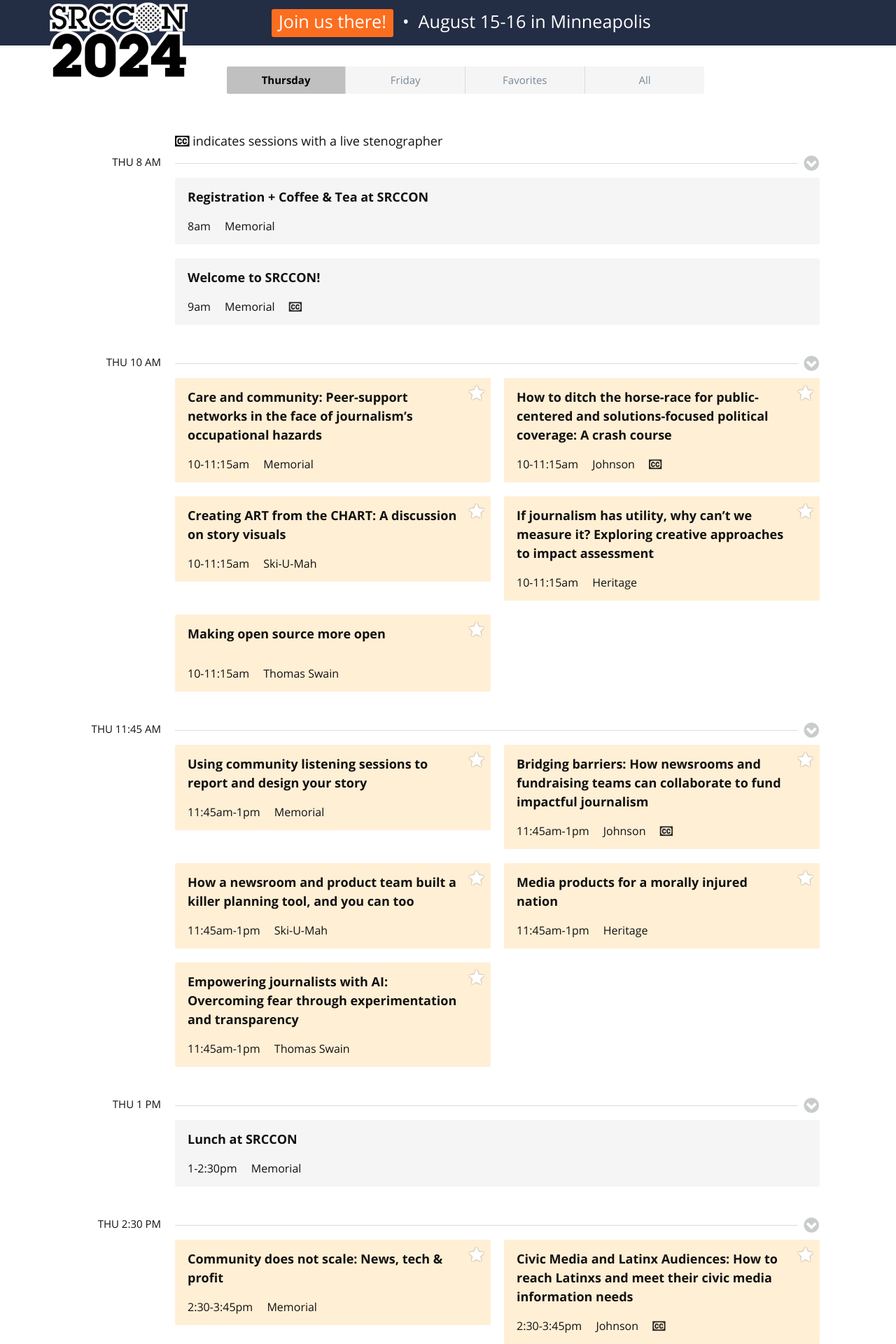
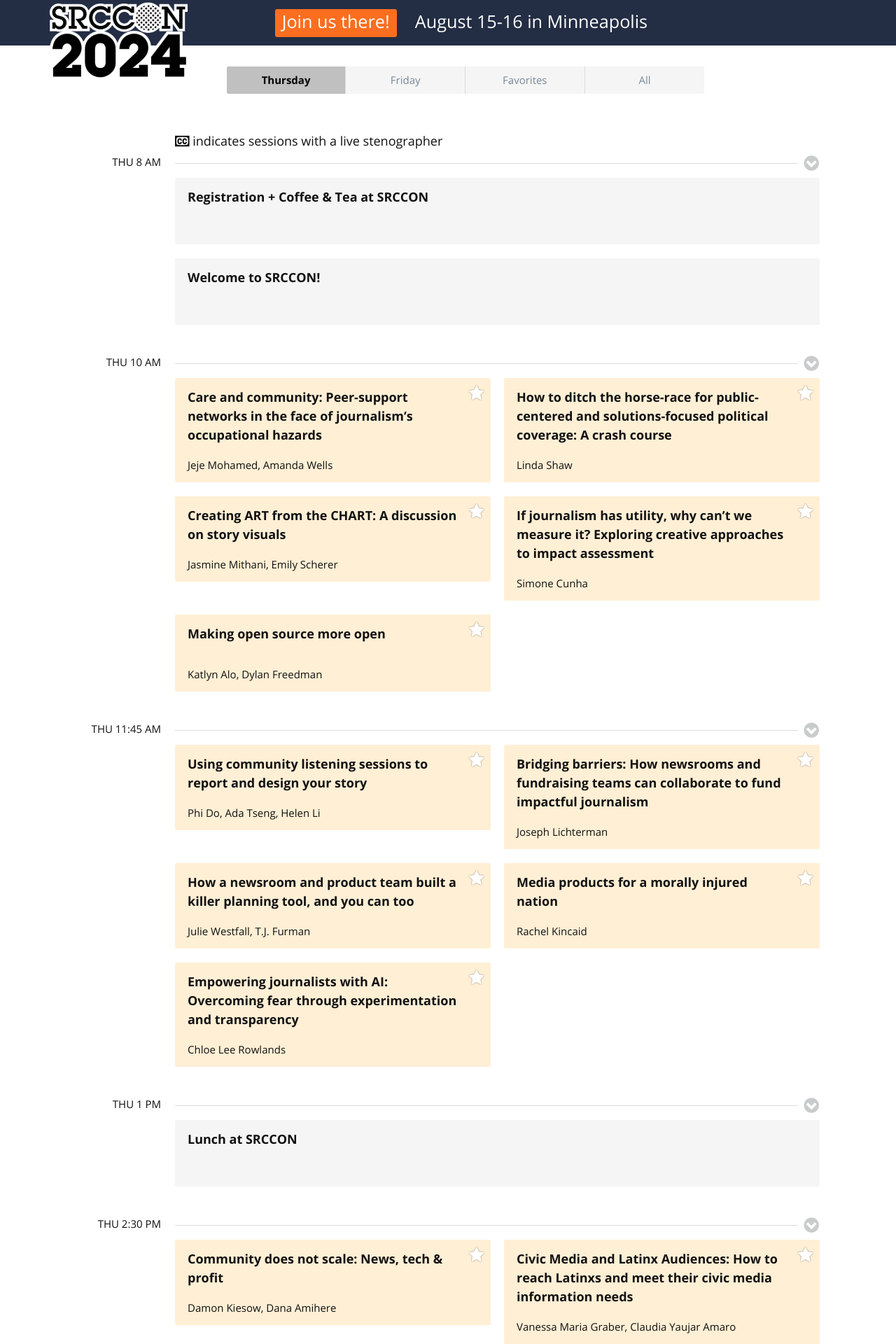
Before and after one commit to OpenNews/srccon-2024, a Jekyll site: the page schedule/index.html, which Jekyll copies as it is, in a window 1280 px wide. Shown: the top 1920 px of the page at 70% size. Built offline with Jekyll 4.4.1, drawn with Linux system fonts in a browser that asks for light colours; some of the changed text lies outside the part shown.

Commit message:
update schedule, show facilitator names on index until 1-2 weeks before event

```diff
--- a/_data/sessions.yml
+++ b/_data/sessions.yml
@@ -177,7 +177,7 @@
     "id": "self-hosted-maps",
     "title": "Self-hosted maps: An ecological approach",
     "facilitators": "Chris Amico",
-    "description": "Self-hosting interactive maps is now possible, even for small newsrooms, but it requires developers to understand how the stack fits together and what problem each piece solves. This approach starts from the premise that solutions aren't stable and will help participants approach an evolving landscape in a way that welcomes novelty."
+    "description": "Self-hosting interactive maps is now possible, even for small newsrooms, but it requires developers to understand how the stack fits together and what problem each piece solves. This approach starts from the premise that solutions aren't stable and will help participants approach an evolving landscape in a way that welcomes novelty.\n\nHere's what to bring into this session:\n\n* a laptop\n* a GitHub account\n* (and if you want!) a fun dataset to map\n\nI'll bring a Minnesota-related dataset that we can work with, too. We'll start with a working-but-incomplete map in a codespace and start tinkering: add a data layer, change the theme, remove layers, etc. Let's plan to pair up, work together, and knock out some quick wins!"
   },
   {
     "id": "srcconify-retreat",
--- a/schedule/css/schedule.css
+++ b/schedule/css/schedule.css
@@ -361,6 +361,9 @@
     margin: 0;
     position: absolute;
     bottom: 1.5rem;
+}
+.session-list-item p.session-facilitators {
+    font-size: 1.5rem;
 }
 
 .all-sessions .session-list-item {
--- a/schedule/index.html
+++ b/schedule/index.html
@@ -45,7 +45,7 @@
             </nav>
             <div id="header-callout">
                 <div class="page-container">
-                    <span><a class="btn" href="https://2024.srccon.org/participation/form/">Join us there!</a> &nbsp;&bull;&nbsp; August&nbsp;15-16 in Minneapolis</span>
+                    <span><a class="btn" href="https://2024.srccon.org/participation/form/">Join us there!</a> &nbsp;&nbsp; August&nbsp;15-16 in Minneapolis</span>
                 </div>
             </div>
         </header>
@@ -114,11 +114,11 @@
         <a href="#_session-<%= sessionID %>" id="session-<%= sessionID %>" class="session-list-item session-<%= sessionClass %>" data-session="<%= sessionID.replace('-ghost','') %>">
             <h4><%= smartypants(session.title) %></h3>
             <% if (showFacilitators) { %><p class="session-facilitators"><%= smartypants(session.facilitators) %></p><% } %>
-            <p>
+            <% if (!showFacilitators) { %><p>
                 <span class="session-time"><% if (showDay) { %><%= session.day %>, <% } %><%= session.time %></span>
                 <span class="session-room"><%= smartypants(session.room) %></span>
                 <% if (session.transcription) { %><span class="session-transcription"><i class="fa fa-cc"></i></span><% } %>
-            </p>
+            </p><% } %>
         </a>
         </script>
 
--- a/schedule/js/schedule.js
+++ b/schedule/js/schedule.js
@@ -7,6 +7,7 @@
         // TODO: make these configurable, passed in as options
         // when you create a Schedule() instance on the page
         schedule.pathToSessionsJson = CONFIG.pathToSessionsJson;
+        schedule.showSessionRoomOnIndex = CONFIG.showSessionRoomOnIndex;
         schedule.$container = $('#schedule');
         schedule.$tabs = $('<ul>').appendTo('#schedule-controls');
         schedule.$pageLinks = $('#page-links');
@@ -221,7 +222,7 @@
             //sessionClass: sessionItem.everyone || sessionItem.break ? 'everyone' : sessionItem.length == '75 minutes' ? 'length-short' : 'length-alt',
             sessionClass: sessionItem.everyone ? 'everyone' : sessionItem.break ? 'break' : sessionItem.social ? 'social' : sessionItem.talk ? 'talk' : 'session',
             showDay: false,
-            showFacilitators: false,
+            showFacilitators: schedule.showSessionRoomOnIndex,
             smartypants: schedule.smartypants
         }
         // some templates need to show expanded data
--- a/schedule/sessions.json
+++ b/schedule/sessions.json
@@ -482,7 +482,7 @@
   {
     "id": "self-hosted-maps",
     "title": "Self-hosted maps: An ecological approach",
-    "description": "Self-hosting interactive maps is now possible, even for small newsrooms, but it requires developers to understand how the stack fits together and what problem each piece solves. This approach starts from the premise that solutions aren't stable and will help participants approach an evolving landscape in a way that welcomes novelty.",
+    "description": "Self-hosting interactive maps is now possible, even for small newsrooms, but it requires developers to understand how the stack fits together and what problem each piece solves. This approach starts from the premise that solutions aren't stable and will help participants approach an evolving landscape in a way that welcomes novelty.\n\nHere's what to bring into this session:\n\n* a laptop\n* a GitHub account\n* (and if you want!) a fun dataset to map\n\nI'll bring a Minnesota-related dataset that we can work with, too. We'll start with a working-but-incomplete map in a codespace and start tinkering: add a data layer, change the theme, remove layers, etc. Let's plan to pair up, work together, and knock out some quick wins!",
     "facilitators": "Chris Amico",
     "time": "9:30-10:45am",
     "day": "Friday",
```
Also changed, not shown: other parts of schedule/index.html (+5 -0 lines).
